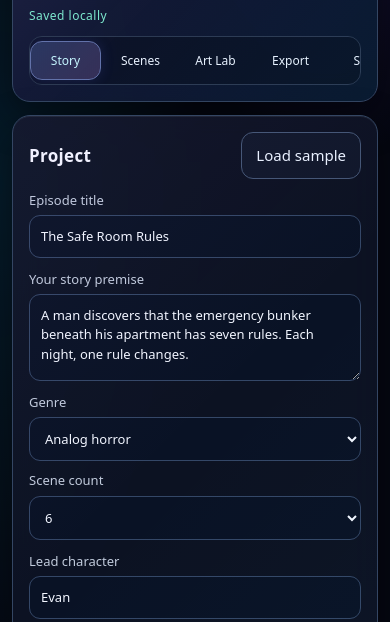
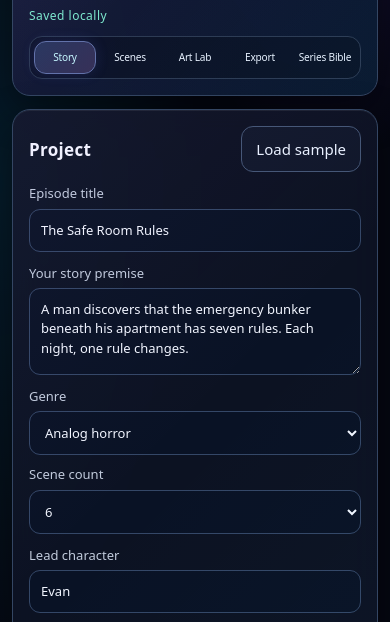
Before and after one commit to MLISRANDOM/midnight-studio, a plain HTML site: page index.html in a window 390 px wide. Shown: the part 197-819 px from the top of the page. Drawn offline with Linux system fonts and the light colour scheme.

Commit message:
Fix hidden Series Bible navigation on iPhone

```diff
--- a/assets/neon-console.css
+++ b/assets/neon-console.css
@@ -48,3 +48,11 @@ input,select,textarea{background:#091225;border:1px solid #344767;color:#f2f6ff;
 @media(max-width:560px){.tabs{display:flex;grid-template-columns:none;gap:4px;scroll-snap-type:x proximity}.tabs button{flex:0 0 auto;min-width:71px;padding:10px 12px;scroll-snap-align:start}.tabs button[data-tab="bible"]{min-width:112px}}
 #biblePanel .scene-preview{align-items:flex-start}#biblePanel .scene-preview .actions{margin-top:8px}
 #biblePanel .asset{object-fit:contain;max-height:220px}
+
+/* v0.4.1: all five tools visible at once on mobile */
+.tabs{display:grid;grid-template-columns:repeat(5,minmax(0,1fr));overflow:visible;gap:4px}
+.tabs button{min-width:0;white-space:normal;overflow-wrap:normal;line-height:1.15;padding:10px 5px;font-size:clamp(10px,2.8vw,13px);flex:auto}
+@media(max-width:560px){
+.tabs{display:grid;grid-template-columns:repeat(5,minmax(0,1fr));overflow:visible;scroll-snap-type:none;gap:3px}
+.tabs button,.tabs button[data-tab="bible"]{flex:auto;min-width:0;scroll-snap-align:none;padding:10px 3px;white-space:normal;font-size:clamp(10px,2.6vw,12px);letter-spacing:-.02em}
+}
```
